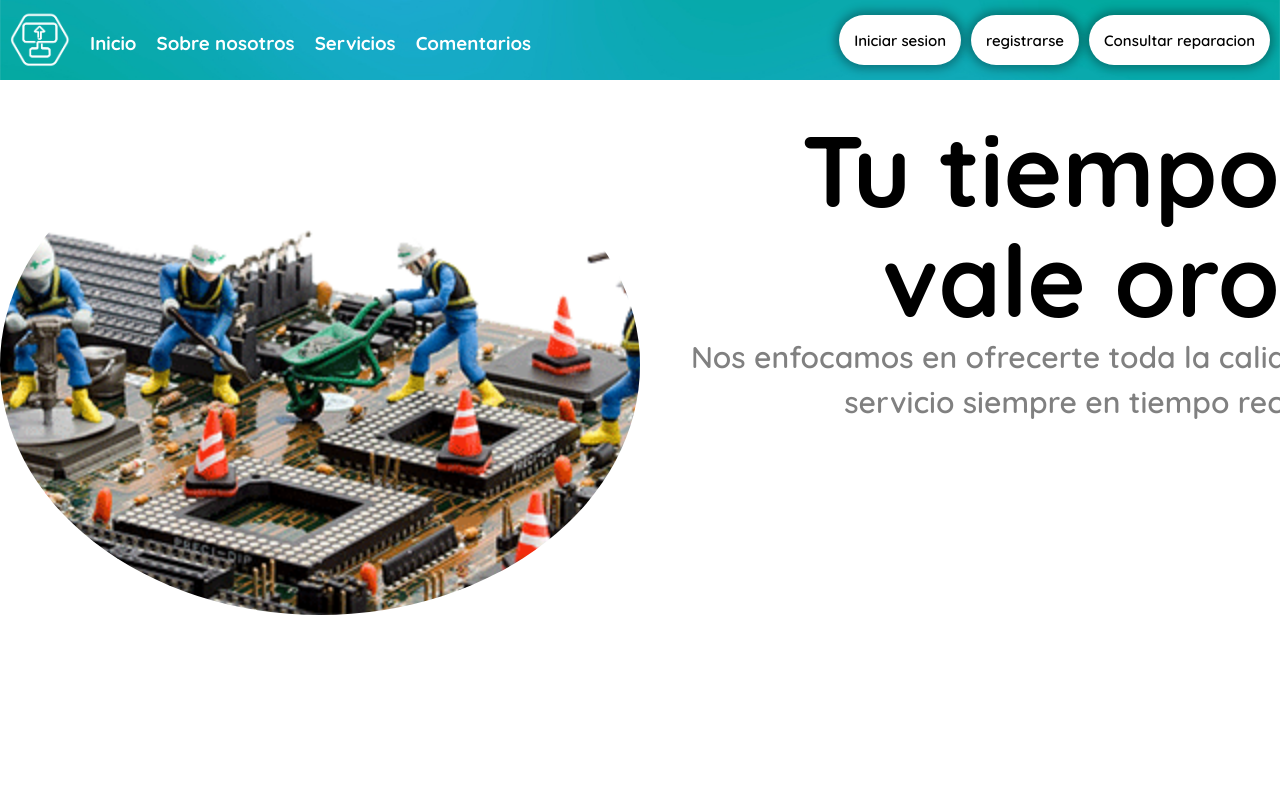
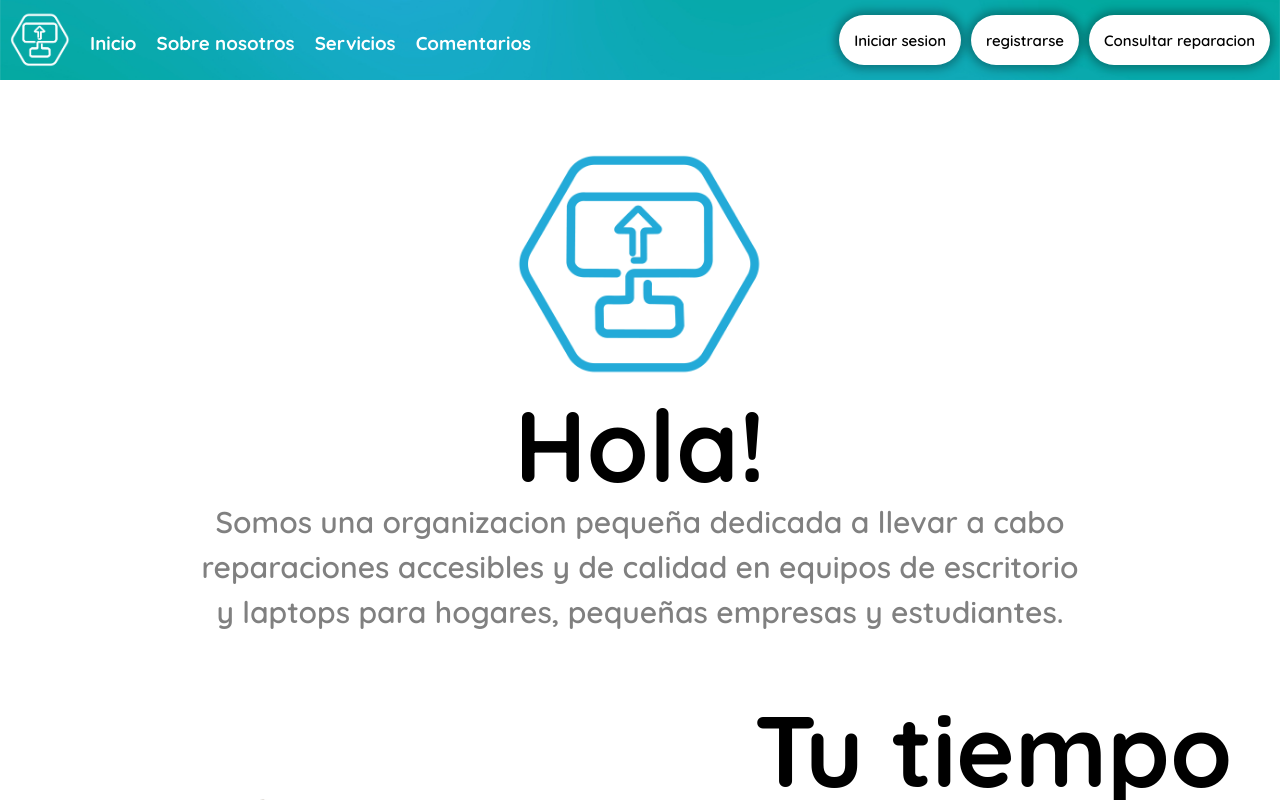
Before and after one commit to jesusdavidlm3/LozanoTechWeb, a React (Vite) app: page / in a window 1280 px wide. Built offline with nearby package versions, Linux system fonts and the light colour scheme.

Commit message:
correcciones
corregida la alineacion y distribucion de elementos del segundo panel de informacion en la pagina principal, se escondera el excedente horizontal pero se mantendra el vertical en scroll para su desplazamiento

```diff
--- a/src/components/StartPage.jsx
+++ b/src/components/StartPage.jsx
@@ -1,20 +1,22 @@
 export const StartPage = () => {
     return(
         <div className="startPage">
-            {/* <img className="welcomeLogo" src="../src/img/LozanoTechIsotipoBlue.png"/>
+            <img className="welcomeLogo" src="../src/img/LozanoTechIsotipoBlue.png"/>
             <h1>Hola!</h1>
             <p>
                 Somos una organizacion pequeña dedicada a llevar a cabo reparaciones
-                reparaciones accesibles y de calidad para equipos de escritorio y laptops para
+                accesibles y de calidad en equipos de escritorio y laptops para
                 hogares, pequeñas empresas y estudiantes.
-            </p> */}
+            </p>
 
             <div className="infoContainer1">
                 <img src="./src/img/ref1.png"/>
                 <div>
                     <h1>Tu tiempo vale oro</h1>
                     <p>Nos enfocamos en ofrecerte toda la calidad de nuestro servicio
-                        siempre en tiempo record
+                        siempre en tiempo record ya que sabemos que necesitas tu equipo
+                        para continuar con tu trabajo o simplemente quieres disfrutar
+                        de el y estamos concientes de ello.
                     </p>
                 </div>
             </div>
--- a/src/style.scss
+++ b/src/style.scss
@@ -55,13 +55,15 @@ body{
         display: flex;
         justify-content: center;
         align-items: center;
-        overflow: hidden;
+        overflow-y: scroll;
+        overflow-x: hidden;
 
         .startPage{
-            width: 100vw;
+            width: calc(100vw - 50px);
             height: 100vh;
-            margin: 50px;
             margin-top: 200px;
+            margin-left: 50px;
+            margin-right: 50px;
             display: flex;
             flex-direction: column;
             align-items: center;
@@ -89,28 +91,29 @@ body{
             }
 
             .infoContainer1{
+                margin-top: 30px;
                 width: 100vw;
                 display: flex;
+                justify-content: space-around;
                 flex-direction: row;
 
                 img{
-                    flex: 1;
-                    width: 500px;
-                    height: 500px;
+                    width: 450px;
+                    height: 450px;
                     object-fit: cover;
                     border-radius: 50%;
                 }
 
                 div{
                     width: 50vw;
-                    flex: 1;
 
                     h1{
                         text-align: end;
                     }
 
                     p{
-
+                        width: 50vw;
+                        text-align: end;
                     }
                 }
             }
```
